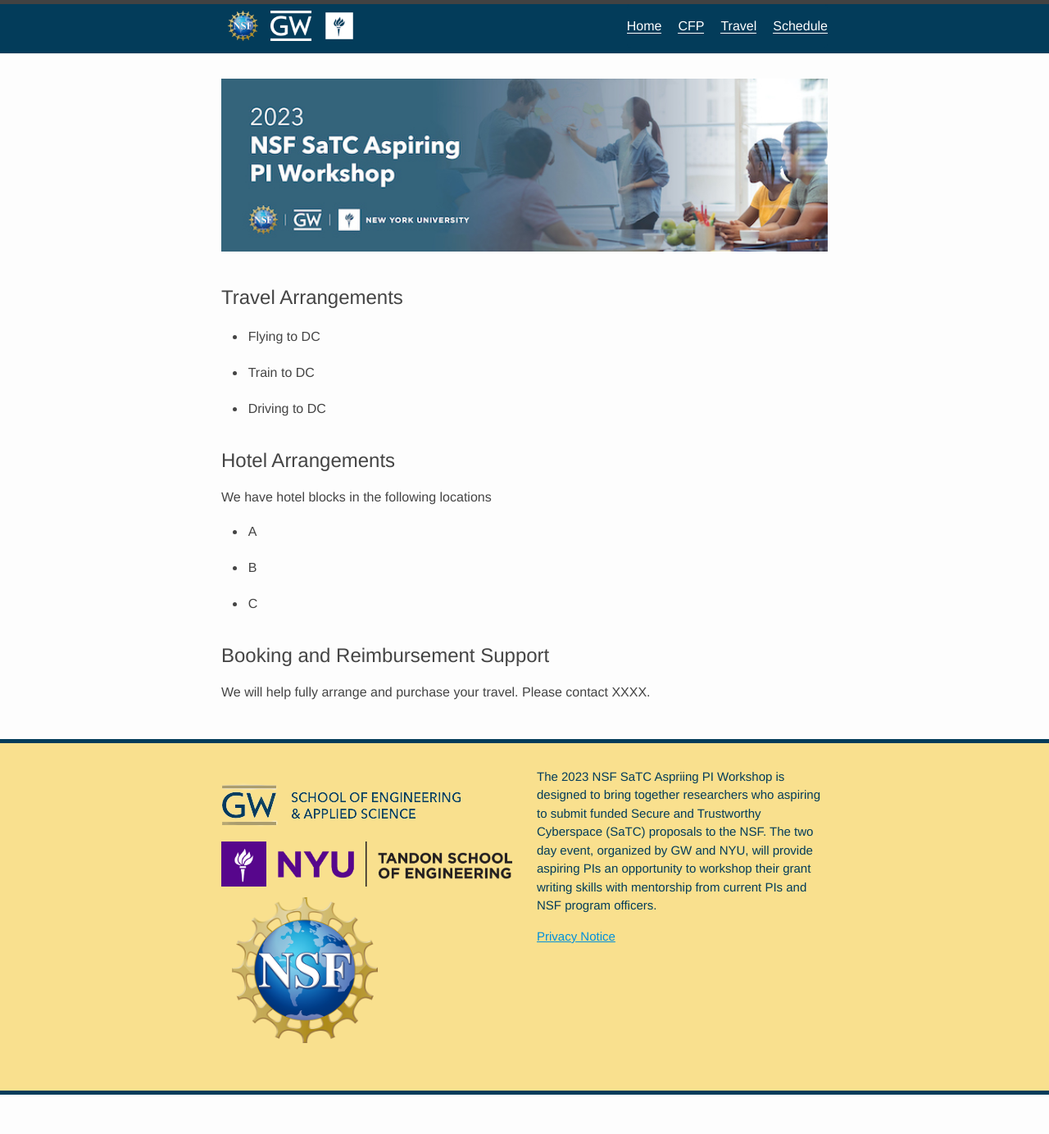
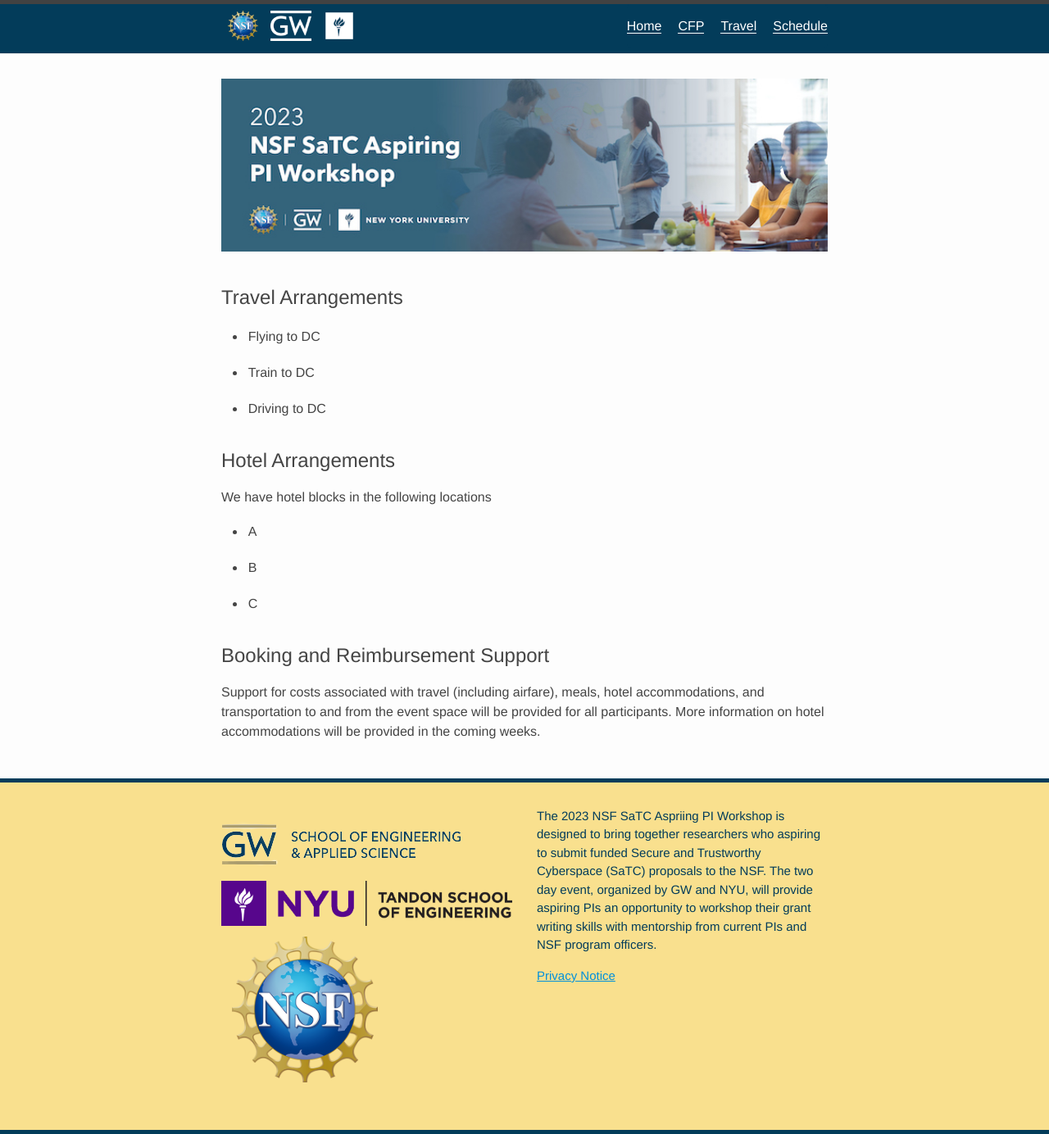
Before and after one commit to satc-aspiring-pi-workshop-2023/satc-aspiring-pi-workshop-2023.github.io, a Jekyll site: the page built from travel.md, in a window 1280 px wide. Shown: the whole page at 82% size. Built offline with Jekyll 4.4.1, drawn with Linux system fonts in a browser that asks for light colours; some web fonts are replaced; before the commit the page ends 1336 px from its top, so only the background shows below that.

Commit message:
Update travel.md

```diff
--- a/travel.md
+++ b/travel.md
@@ -30,5 +30,4 @@ We have hotel blocks in the following locations
 
 ## Booking and Reimbursement Support
 
-
-We will help fully arrange and purchase your travel. Please contact XXXX.
+Support for costs associated with travel (including airfare), meals, hotel accommodations, and transportation to and from the event space will be provided for all participants. More information on hotel accommodations will be provided in the coming weeks.
```
